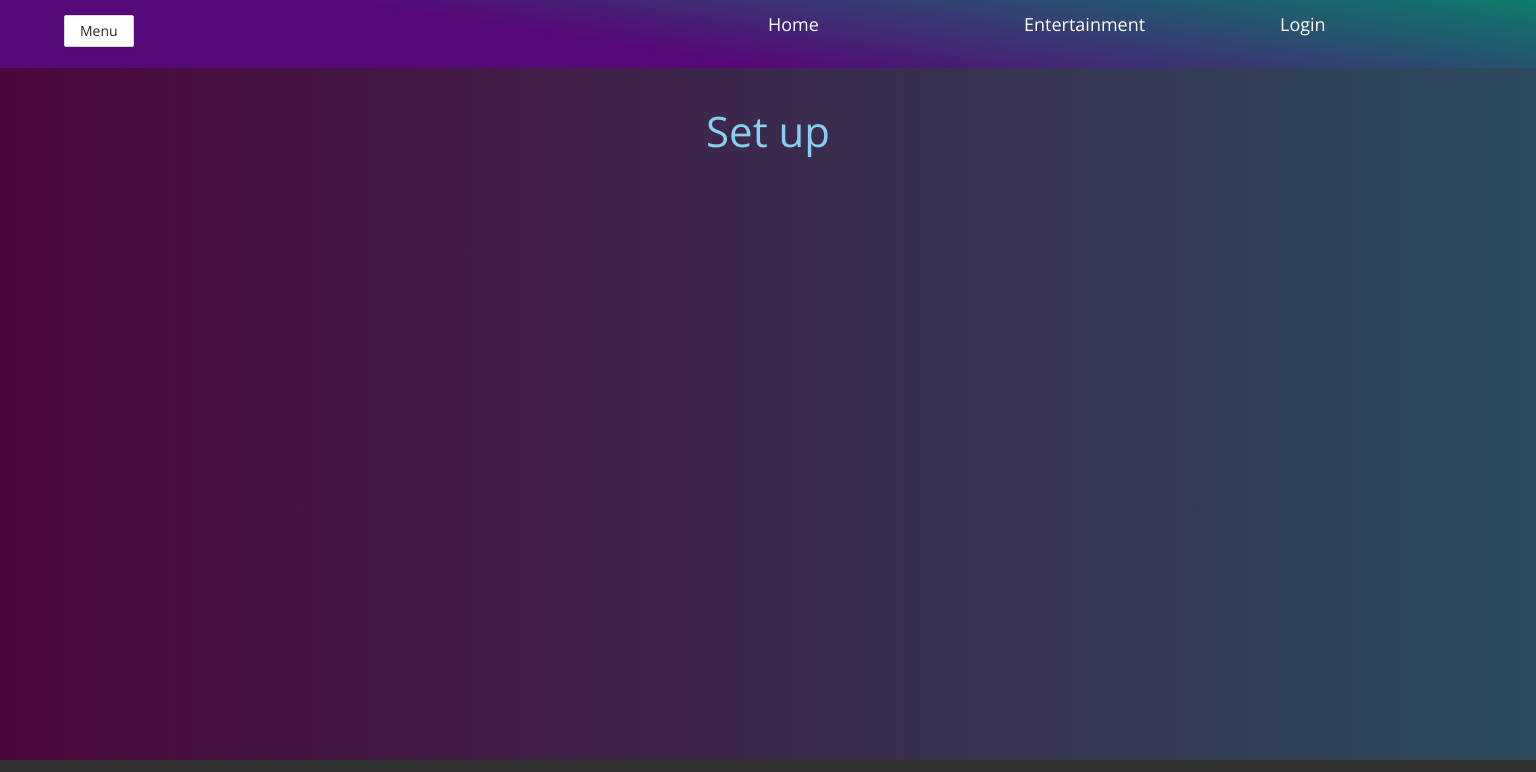
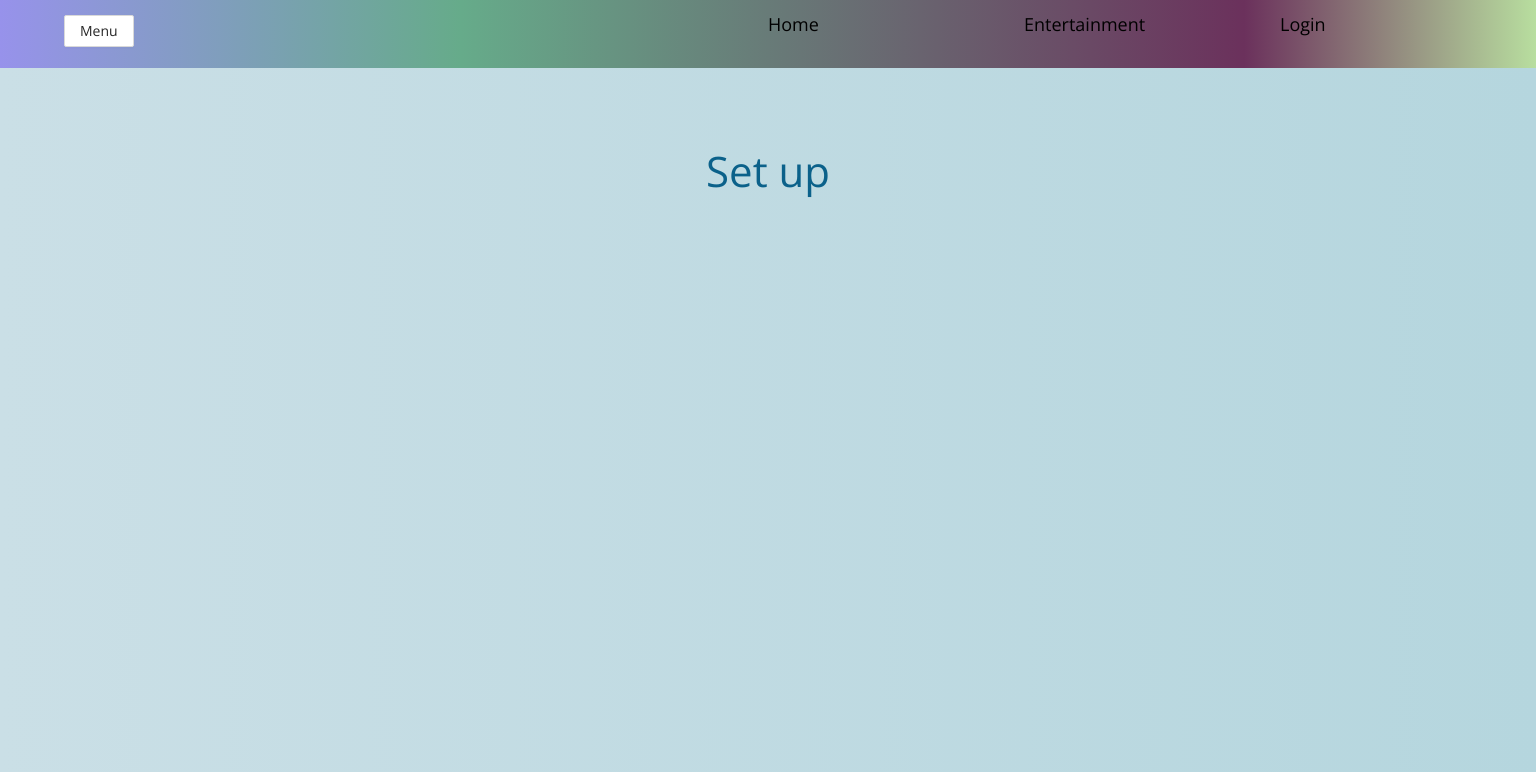
Before and after one commit to truongdinh2/nextjs-admin, a Next.js app: page / in a window 1536 px wide. Shown: the top 772 px of the page. Built offline with nearby package versions, Linux system fonts and the light colour scheme.

Commit message:
last change

```diff
--- a/pages/layout.tsx
+++ b/pages/layout.tsx
@@ -67,7 +67,7 @@ const Layout: React.FC<Props> = ({ children , title = "create app by nextjs"} )
                                     Employee manager
                             </Link>
                             </div>
-                            <div className="navItem">
+                            <div className="navItem item4">
                                 <div onClick={() => switchTheme(theme)} style={{ cursor: "pointer" }}>
                                     {
                                         theme === 'dark' ?
@@ -81,7 +81,7 @@ const Layout: React.FC<Props> = ({ children , title = "create app by nextjs"} )
                             : ''}
                     </div>
                 </div>
-                <div className="container">
+                <div className="main">
                     {children}
                 </div>
                 <div className="footer">
--- a/styles/globals.css
+++ b/styles/globals.css
@@ -17,9 +17,10 @@ a {
 
 header {
     background-image: var(--background-bar);
-    color: white;
+    color: var(--color-bar);
     font-size: 18px;
     cursor: pointer;
+    font-weight: 500;
 }
 
 header p:hover {
@@ -69,8 +70,8 @@ td a:first-child {
     height: 100px;
     width: 100px;
 }
-.container {
-    height: 95vh;
+.main {
+    height: 97vh;
 }
 .footer {
     background-color: #333333;
@@ -78,3 +79,22 @@ td a:first-child {
     color: white;
     padding-top: 10px;
 }
+@media screen and (min-width: 1440px) {
+.total {
+    width: 280px;
+}
+.navItem {
+    /* padding: 0;
+     */
+     margin: 20px 20px;
+
+}
+.item4{
+    width: 130px;
+    height: 130px;
+    /* border: 1px solid black; */
+}
+.title{
+    padding-top: 300px;
+}
+}
--- a/styles/privateStyle.css
+++ b/styles/privateStyle.css
@@ -1,27 +1,28 @@
 :root {
     --font-text: "Lucida Bright", "DejaVu Serif", Georgia, "serif";
-    --background-bar: linear-gradient(189deg, rgba(12, 124, 106, 1) 0%, rgba(86, 9, 121, 1) 61%);
+    --background-bar:linear-gradient(90deg, rgba(151,146,235,1) 0%, rgba(102,171,138,1) 30%, rgba(107,49,92,1) 81%, rgba(184,222,159,1) 100%);
     --background: radial-gradient(circle, rgba(238, 174, 202, 1) 0%, rgba(148, 187, 233, 1) 100%);
-    --background-dark-mode: linear-gradient(90deg, rgba(75, 7, 59, 1) 0%, rgba(44, 75, 93, 1) 100%);
-    --background-blue-light: #89CFF0;
-    --text-color-dark-title: #b3c5cd;
+    --background-dark-mode:linear-gradient(90deg, rgba(2,0,36,1) 0%, rgba(0,208,255,1) 0%, rgba(66,198,195,1) 0%, rgba(202,223,230,1) 0%, rgba(181,214,222,1) 100%, rgba(182,214,230,1) 100%);
+    --text-color-dark-title: black;
     --back-ground-bar: #46A049;
     --text-color-td:#d2dfe6;
     --background-td: #323C50;
+    --background-blue-light: #0b618a;
+    --text-color-table:white;
     --background-th: #1F2739;
-    --text-color-table:#A7A1AE;
-
+    --color-bar:black;
 }
 [data-theme = "light"] {
+    --background-dark-mode: linear-gradient(90deg, rgba(75, 7, 59, 1) 0%, rgba(44, 75, 93, 1) 100%);
     --font-text: "Lucida Bright", "DejaVu Serif", Georgia, "serif";
     --background-bar: linear-gradient(189deg, rgba(12, 124, 106, 1) 0%, rgba(86, 9, 121, 1) 61%);
-    --background-dark-mode:linear-gradient(90deg, rgba(2,0,36,1) 0%, rgba(0,208,255,1) 0%, rgba(66,198,195,1) 0%, rgba(202,223,230,1) 0%, rgba(181,214,222,1) 100%, rgba(182,214,230,1) 100%);
-    --background: linear-gradient(90deg, rgba(75, 7, 59, 1) 0%, rgba(44, 75, 93, 1) 100%);
-    --background-blue-light: #0b618a;
-    --text-color-dark-title: black;
+    --background: linear-gradient(90deg, rgb(117, 34, 98) 0%, rgba(44, 75, 93, 1) 100%);
     --back-ground-bar: #46A049;
+    --background-blue-light: #89CFF0;
     /* --background-td: #a9b9da; */
+    --text-color-dark-title: #b3c5cd;
+    --text-color-table:#A7A1AE;
     --background-th: #1F2739;
-    --text-color-table:white;
+    --color-bar:white;
     --text-color-td: darkblue;
 }
--- a/styles/table.css
+++ b/styles/table.css
@@ -68,7 +68,9 @@ h2 a {
     padding: 0 0 20em 0;
     /* margin-bottom: 500px !important; */
 }
-
+table {
+    border-collapse: none !important;
+}
 .container td,
 .container th {
     padding-bottom: 2%;
@@ -149,3 +151,8 @@ h2 a {
     padding: 40px 0 30px 0;
     /* justify-content: center; */
 }
+@media screen and (min-width: 1200px) {
+    .title {
+        padding-top: 150px;
+    }
+}
```
